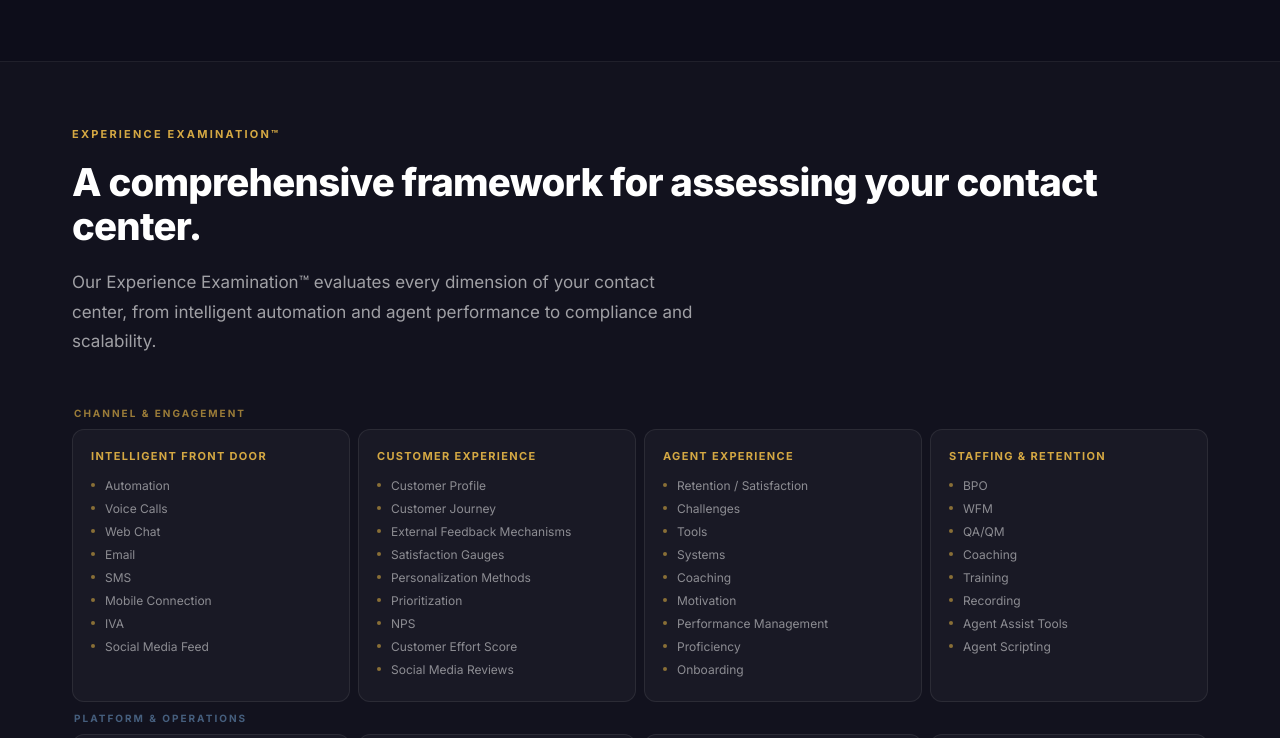
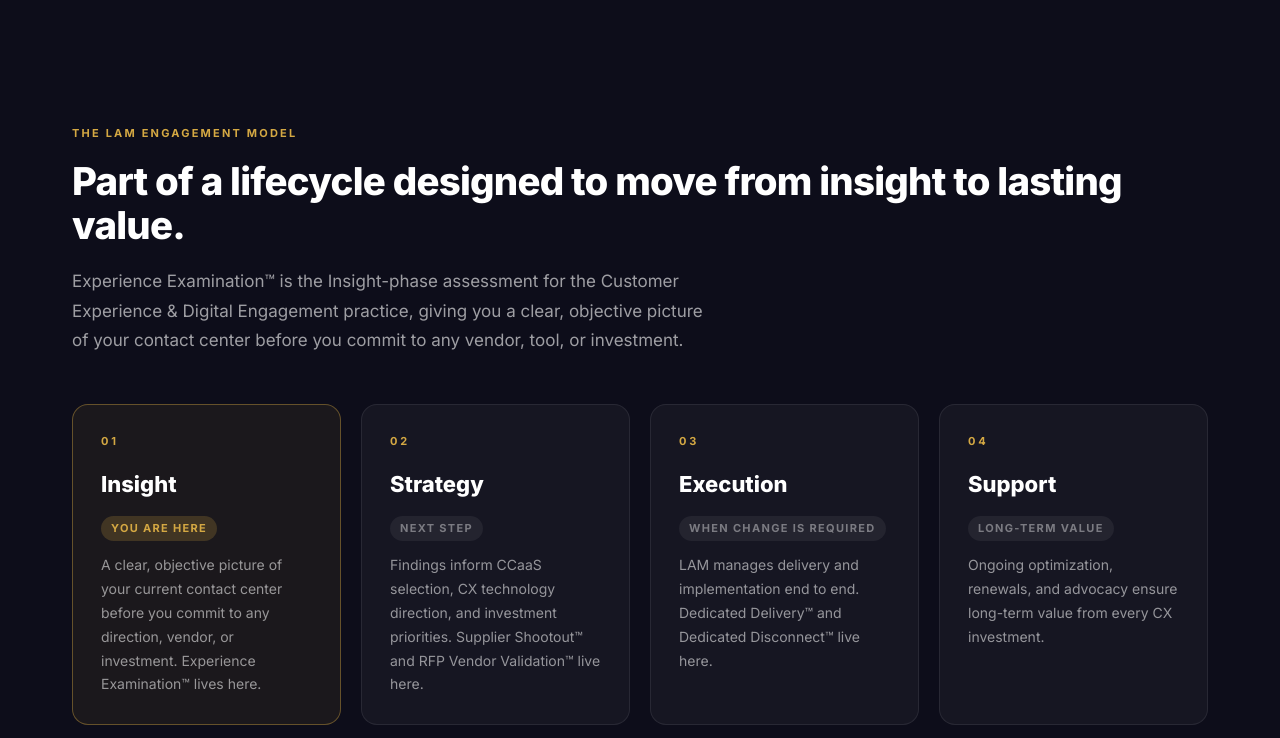
Before and after one commit to lesleykingsley/lam-technology-website, a plain HTML site: page practice-areas/customer-experience-digital-engagement/index.html in a window 1280 px wide. Shown: the part 2062-2800 px from the top of the page. Drawn offline with nearby package versions, Linux system fonts and the light colour scheme.

Commit message:
Remove EE assessment section, add LAM Engagement Model with EE in Insight phase on CX page

```diff
--- a/practice-areas/customer-experience-digital-engagement/index.html
+++ b/practice-areas/customer-experience-digital-engagement/index.html
@@ -188,13 +188,38 @@
   </div>
 </section>
 
-<section id="assessment" class="cs-section cs-section-alt">
-  <div class="container">
-    <div class="cs-eyebrow">Experience Examination&#8482;</div>
-    <h2 class="cs-section-title">A comprehensive framework for assessing your contact center.</h2>
-    <p class="cs-section-sub" style="margin-bottom:48px">Our Experience Examination&#8482; evaluates every dimension of your contact center, from intelligent automation and agent performance to compliance and scalability.</p>
-    <div id="ee-root"></div>
+<section class="cs-section">
+ <div class="container">
+  <div class="cs-eyebrow">The LAM Engagement Model</div>
+  <h2 class="cs-section-title">Part of a lifecycle designed to move from insight to lasting value.</h2>
+  <p class="cs-section-sub">Experience Examination™ is the Insight-phase assessment for the Customer Experience &amp; Digital Engagement practice, giving you a clear, objective picture of your contact center before you commit to any vendor, tool, or investment.</p>
+  <div class="cs-process-grid">
+   <div class="cs-process-card" style="border-color:rgba(212,168,67,.4);background:rgba(212,168,67,.07)">
+    <div class="cs-process-step">01</div>
+    <div class="cs-process-title">Insight</div>
+    <div style="display:inline-block;background:rgba(212,168,67,.2);color:var(--red);font-size:11px;font-weight:700;letter-spacing:.12em;text-transform:uppercase;padding:4px 10px;border-radius:100px;margin-bottom:12px">You are here</div>
+    <p class="cs-process-text">A clear, objective picture of your current contact center before you commit to any direction, vendor, or investment. Experience Examination™ lives here.</p>
+   </div>
+   <div class="cs-process-card">
+    <div class="cs-process-step">02</div>
+    <div class="cs-process-title">Strategy</div>
+    <div style="display:inline-block;background:rgba(255,255,255,.06);color:rgba(255,255,255,.4);font-size:11px;font-weight:700;letter-spacing:.12em;text-transform:uppercase;padding:4px 10px;border-radius:100px;margin-bottom:12px">Next step</div>
+    <p class="cs-process-text">Findings inform CCaaS selection, CX technology direction, and investment priorities. Supplier Shootout™ and RFP Vendor Validation™ live here.</p>
+   </div>
+   <div class="cs-process-card">
+    <div class="cs-process-step">03</div>
+    <div class="cs-process-title">Execution</div>
+    <div style="display:inline-block;background:rgba(255,255,255,.06);color:rgba(255,255,255,.4);font-size:11px;font-weight:700;letter-spacing:.12em;text-transform:uppercase;padding:4px 10px;border-radius:100px;margin-bottom:12px">When change is required</div>
+    <p class="cs-process-text">LAM manages delivery and implementation end to end. Dedicated Delivery™ and Dedicated Disconnect™ live here.</p>
+   </div>
+   <div class="cs-process-card">
+    <div class="cs-process-step">04</div>
+    <div class="cs-process-title">Support</div>
+    <div style="display:inline-block;background:rgba(255,255,255,.06);color:rgba(255,255,255,.4);font-size:11px;font-weight:700;letter-spacing:.12em;text-transform:uppercase;padding:4px 10px;border-radius:100px;margin-bottom:12px">Long-term value</div>
+    <p class="cs-process-text">Ongoing optimization, renewals, and advocacy ensure long-term value from every CX investment.</p>
+   </div>
   </div>
+ </div>
 </section>
 
 
```
